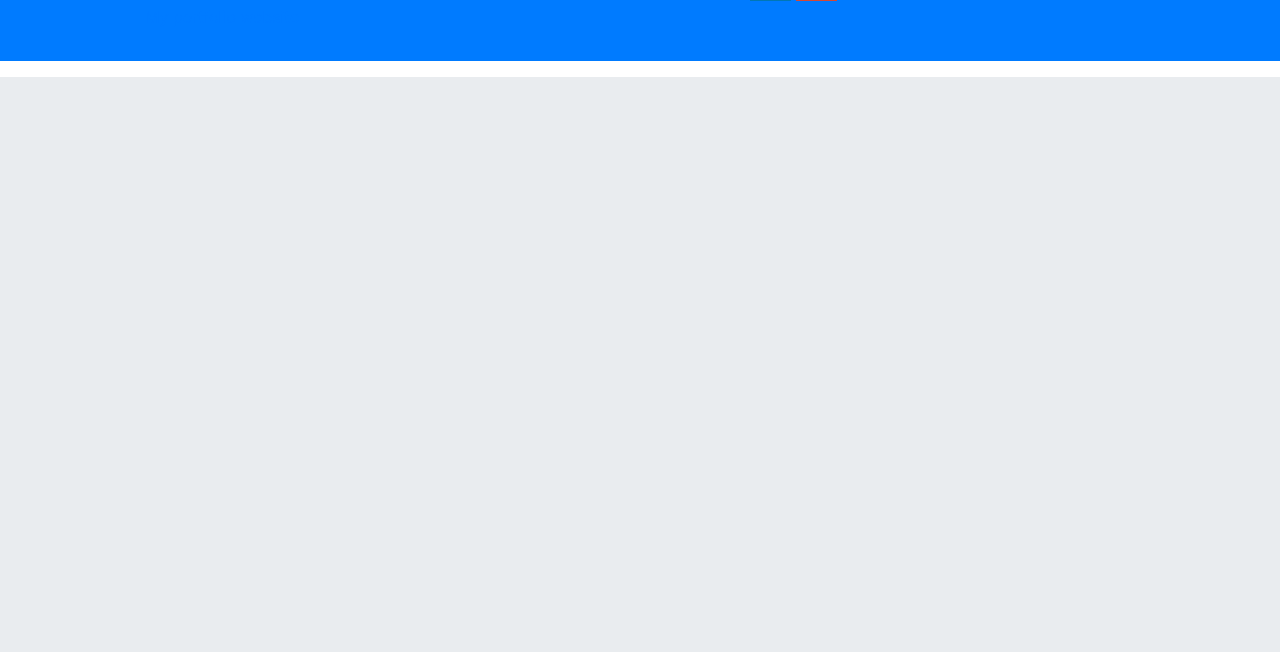
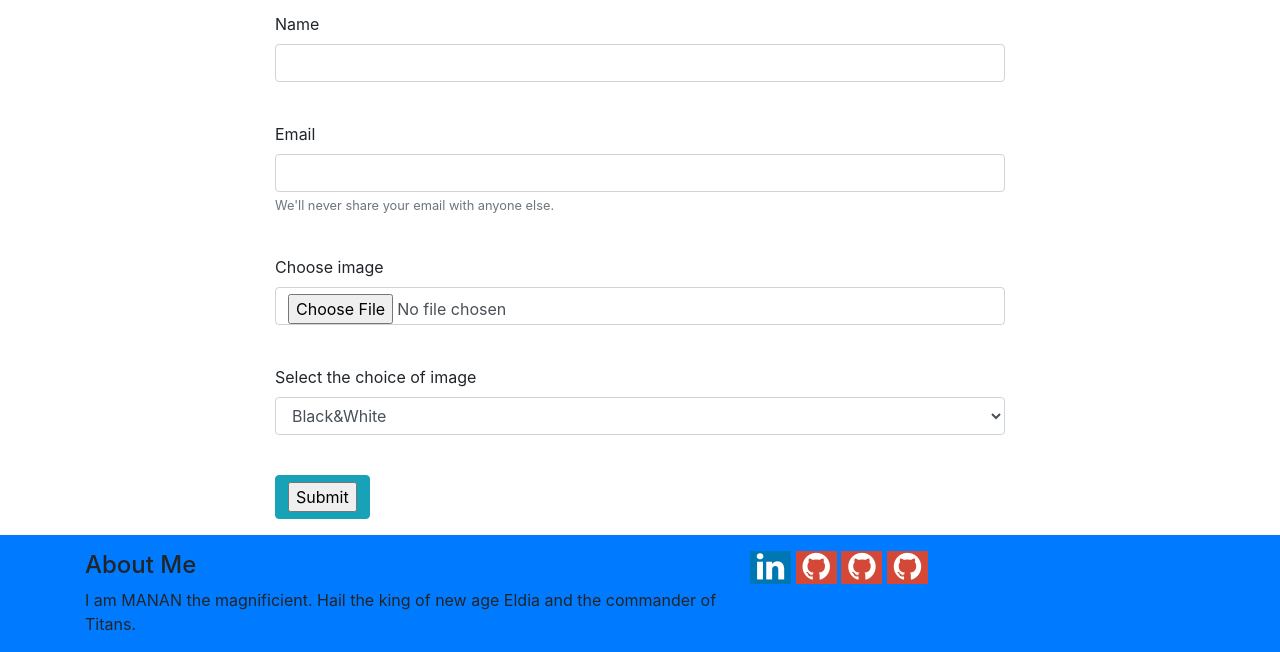
Before and after one commit to coder-1234/cartoon-app-flask, a Flask app: page / in a window 1280 px wide; the page is wider, and only the part inside the window is pictured. Shown: the part 723-1375 px from the top of that part. Before the commit the page ends 800 px from the top of that part, so only its background shows below. Run offline with Flask 2, Linux system fonts and the light colour scheme; some libraries are stand-ins or nearby versions.

Commit message:
Integrated cartoon.py

```diff
--- a/app.py
+++ b/app.py
@@ -1,11 +1,82 @@
-from flask import Flask, redirect, request, render_template
+from flask import Flask, redirect, request, render_template, url_for
+from flask_wtf import FlaskForm
+from wtforms import TextField, SubmitField, SelectField, validators
+from flask_wtf.file import FileField, FileRequired, FileAllowed
+from werkzeug import secure_filename
+import os
+from Cartoon import cartoonify
+from flask_mail import Mail,Message
+
 app = Flask(__name__)
 app.secret_key='Our secret key is our secret key. None of your secret key'
 
-@app.route('/',methods=['GET'])
+basedir = os.path.abspath(os.path.dirname(__file__))
+UPLOADED_PHOTOS_DEST = os.path.join(basedir,'static','uploads')
+
+app.config['SEND_FILE_MAX_AGE_DEFAULT'] = 0
+
+app.config['MAIL_SERVER']='smtp.gmail.com'
+app.config['MAIL_PORT'] = 465
+app.config['MAIL_USERNAME'] = 'hh5094266@gmail.com'
+app.config['MAIL_PASSWORD'] = 'Hhacker@1234'
+app.config['MAIL_USE_TLS'] = False
+app.config['MAIL_USE_SSL'] = True
+app.config['MAIL_DEFAULT_SENDER']='hh5094266@gmail.com'
+
+cartoon_choices = [('1','Black&White'),('2','Sketch'),('3','Painting')]
+class PhotoForm(FlaskForm):
+	name = TextField('Name',[validators.Required("Please enter your name")])
+	email = TextField('Email',[validators.Required("Please enter your email address."),validators.Email("Please enter valid email address.")])
+	photo = FileField('Choose image',validators=[FileRequired(),FileAllowed(['jpg','jpeg','png'],"Only images are allowed")])
+	select = SelectField('Select the choice of image',choices=cartoon_choices)
+	submit = SubmitField("Submit")
+
+class mailForm(FlaskForm):
+	recieve_mail = SelectField('Want to recieve mail of your image?',choices=[('1','Yes'),('2','No')])
+	submit = SubmitField('Confirm')
+
+mail = Mail(app)
+
+def send_mail(email,filename):
+	msg = Message('Cartoonify',sender=MAIL_USERNAME,reciever=email)
+	msg.body = 'Thanks for visiting. Please find attached your image'
+	with app.open_resource(os.path.join(UPLOADED_PHOTOS_DEST,filename)):
+		msg.attach(filename,"image/png",fp.read())
+		mail.send(msg)
+		print ('Sent')
+
+@app.route('/',methods=['GET','POST'])
 def initial():
+	form = PhotoForm()
 	print('Server running')
-	return render_template('index.html')
+	if request.method == 'GET':
+		return render_template('index.html',form=form)
+	else:
+		if form.validate_on_submit():
+			f = form.photo.data
+			try:
+				os.remove(os.path.join(UPLOADED_PHOTOS_DEST,secure_filename(f.filename)))
+				print('deleted file')
+			except:
+				print('new file')
+			finally:
+				f.save(os.path.join(UPLOADED_PHOTOS_DEST, secure_filename(f.filename)))
+				cartoonify(f.filename,dict(cartoon_choices).get(form.select.data))
+				return redirect(url_for('result',email = form.email.data,filename=f.filename))
+		else:
+			return render_template('index.html',form=form)
+
+@app.route('/result',methods=['GET','POST'])
+def result():
+	form = mailForm()
+	if request.method == 'GET':
+		return render_template('preview.html',email=request.args.get('email'), filename=request.args.get('filename'), form = form)
+	else:
+		if form.recieve_mail.data=='1':
+			send_mail(request.args.get('email'), request.args.get('filename'))
+
+		return redirect(url_for('initial'))
+
 
 if __name__ == '__main__':
 	app.run(debug = True)
--- /dev/null
+++ b/templates/footer.html
@@ -0,0 +1,39 @@
+  <!-- Footer -->
+    <footer>
+      <div class="container-fluid bg-primary pt-3" >
+        <div class="container">
+          <div class="row">
+            <div class="col-md-7">
+              <h4>About Me</h4>
+              <p>I am MANAN the magnificient. Hail the king of new age Eldia and the commander of Titans.</p>
+            </div>
+            <div class="col-md-5">
+              <div class="d-inline-block">
+                <div class="bg-circle-outline d-inline-block" style="background-color:#0077B5">
+                  <a href="https://www.linkedin.com/">
+                    <i class="fa fa-2x fa-fw fa-linkedin text-white"></i></a>
+                </div>
+                <div class="bg-circle-outline d-inline-block" style="background-color:#d34836">
+                  <a href="https://www.github.com/">
+                    <i class="fa fa-2x fa-fw fa-github text-white"></i></a>
+                </div>
+                <div class="bg-circle-outline d-inline-block" style="background-color:#d34836">
+                  <a href="https://www.github.com/">
+                    <i class="fa fa-2x fa-fw fa-github text-white"></i></a>
+                </div>
+                <div class="bg-circle-outline d-inline-block" style="background-color:#d34836">
+                  <a href="https://www.github.com/">
+                    <i class="fa fa-2x fa-fw fa-github text-white"></i></a>
+                </div>
+              </div>
+            </div>
+          </div>
+        </div>
+      </div>
+    </footer>
+      <!--/.footer-->
+  <script src="https://code.jquery.com/jquery-3.3.1.slim.min.js" integrity="sha384-q8i/X+965DzO0rT7abK41JStQIAqVgRVzpbzo5smXKp4YfRvH+8abtTE1Pi6jizo" crossorigin="anonymous"></script>
+  <script src="https://cdnjs.cloudflare.com/ajax/libs/popper.js/1.14.7/umd/popper.min.js" integrity="sha384-UO2eT0CpHqdSJQ6hJty5KVphtPhzWj9WO1clHTMGa3JDZwrnQq4sF86dIHNDz0W1" crossorigin="anonymous"></script>
+  <script src="https://stackpath.bootstrapcdn.com/bootstrap/4.3.1/js/bootstrap.min.js" integrity="sha384-JjSmVgyd0p3pXB1rRibZUAYoIIy6OrQ6VrjIEaFf/nJGzIxFDsf4x0xIM+B07jRM" crossorigin="anonymous"></script>
+</body>
+</html>
--- /dev/null
+++ b/templates/header.html
@@ -0,0 +1,19 @@
+<!DOCTYPE html>
+<html lang="en">
+<head>
+  <title>Title</title>
+  <meta charset="utf-8">
+  <meta name="viewport" content="width=device-width, initial-scale=1">
+  <link rel="stylesheet" href="https://stackpath.bootstrapcdn.com/bootstrap/4.3.1/css/bootstrap.min.css" integrity="sha384-ggOyR0iXCbMQv3Xipma34MD+dH/1fQ784/j6cY/iJTQUOhcWr7x9JvoRxT2MZw1T" crossorigin="anonymous">
+  <link rel="stylesheet" href="{{url_for('static',filename='css/main.css')}}">
+  <link href="//maxcdn.bootstrapcdn.com/font-awesome/4.7.0/css/font-awesome.min.css" rel="stylesheet">
+</head>
+<body>
+  <!-- Jumbotron -->
+  <div class="jumbotron" style="padding-left: 100px;">
+    <h1 class="display-4">Title</h1>
+    <p class="lead">Description</p>
+    <hr class="my-4">
+    <p>Some random thing</p>
+    <a class="btn btn-primary btn-lg" href="#" role="button">Some button</a>
+  </div>
--- a/templates/index.html
+++ b/templates/index.html
@@ -1,81 +1,61 @@
-<!DOCTYPE html>
-<html lang="en">
-<head>
-  <title>Text Summariser</title>
-  <meta charset="utf-8">
-  <meta name="viewport" content="width=device-width, initial-scale=1">
-  <link rel="stylesheet" href="https://stackpath.bootstrapcdn.com/bootstrap/4.3.1/css/bootstrap.min.css" integrity="sha384-ggOyR0iXCbMQv3Xipma34MD+dH/1fQ784/j6cY/iJTQUOhcWr7x9JvoRxT2MZw1T" crossorigin="anonymous">
-  <link rel="stylesheet" href="{{url_for('static',filename='css/main.css')}}">
-  <link href="//maxcdn.bootstrapcdn.com/font-awesome/4.7.0/css/font-awesome.min.css" rel="stylesheet">
-</head>
-<body>
-  <!-- Jumbotron -->
-  <div class="jumbotron">
-    <h1 class="display-4">Title</h1>
-    <p class="lead">Description</p>
-    <hr class="my-4">
-    <p>The algorithms for text summarisation used in this website are listed on the link below.</p>
-    <a class="btn btn-primary btn-lg" href="#" role="button">Some button</a>
+{% include 'header.html' %}
+
+<!-- Preview content -->
+  <div class="container">
+    <div class="row">
+      <div class="col-12 col-md-3">
+        <img src="{{url_for('static', filename='/orignal_image.png')}}">
+      </div>
+      <div class="col-12 col-md-3">
+        <img src="{{url_for('static',filename='/bw.png')}}">
+      </div>
+      <div class="col-12 col-md-3">
+        <img src="{{url_for('static',filename='/sketch.png')}}">
+      </div>
+      <div class="col-12 col-md-3">
+        <img src="{{url_for('static',filename='/cartoon.png')}}">
+      </div>
+    </div>
+    <hr>
+  </div>
+  <!-- Main content -->
+  <div class="container">
+    <div class="row">
+      <div class="col-12 col-md-2"></div>
+      <div class="col-12 col-md-8">
+        <form method="POST" action="/" enctype="multipart/form-data">
+          {{form.hidden_tag()}}
+          <div class="form-group">
+            {{form.name.label(class_='label')}}<br>
+            {{form.name(class_='form-control')}}
+          </div>
+          <br>
+          <div class="form-group">
+            {{form.email.label(class_='label')}}<br>
+            {{form.email(class_='form-control')}}
+            <small id="emailHelp" class="form-text text-muted">We'll never share your email with anyone else.</small>
+          </div><br>
+          <div class="form-group">
+            {{form.photo.label(class_='label')}}<br>
+            {{form.photo(class_='form-control')}}
+          </div><br>
+          <div class="form-group">
+            {{form.select.label(class_='label')}}<br>
+            {{form.select(class_='form-control')}}
+          </div><br>
+          {% for message in form.photo.errors %}
+          <div style="color:red;">{{message}}</div>
+          {% endfor %}
+          {% for message in form.email.errors %}
+          <div style="color:red;">{{message}}</div>
+          {% endfor %}
+          <div class="form-group">
+            <button class="btn btn-info btn-rounded" type="submit">{{form.submit(class_='subm')}}</button>
+          </div>
+        </form>
+      </div>
+      <div class="col-12 col-md-2"></div>
+    </div>
   </div>
 
-  <!-- Main content -->
-  <div class="container">
-    <form>
-      <div class="form-group">
-        <label for="exampleInputEmail1">Email address</label>
-        <input type="email" class="form-control" id="exampleInputEmail1" aria-describedby="emailHelp" placeholder="Enter email">
-        <small id="emailHelp" class="form-text text-muted">We'll never share your email with anyone else.</small>
-      </div>
-      <div class="form-group">
-        <label for="exampleInputPassword1">Password</label>
-        <input type="password" class="form-control" id="exampleInputPassword1" placeholder="Password">
-      </div>
-      <div class="form-group form-check">
-        <input type="checkbox" class="form-check-input" id="exampleCheck1">
-        <label class="form-check-label" for="exampleCheck1">Check me out</label>
-      </div>
-      <button type="submit" class="btn btn-primary">Submit</button>
-    </form>
-  </div>
-
-  <!-- Footer -->
-    <footer>
-       <div class="container-fluid bg-primary py-3">
-      <div class="container">
-        <div class="row">
-          <div class="col-md-7">
-              <div class="row py-0">
-            <div class="col-sm-1 hidden-md-down">
-                <a class="bg-circle bg-info" href="#">
-                  <i class="fa fa-2x fa-fw fa-address-card" aria-hidden="true "></i>
-                </a>
-              </div>
-              <div class="col-sm-11 text-white">
-                  <div><h4>  Contact</h4>
-                      <p><a href="#"> My portfolio website</a></p>
-                  </div>
-              </div>
-              </div>
-          </div>
-          <div class="col-md-5">
-            <div class="d-inline-block">
-              <div class="bg-circle-outline d-inline-block" style="background-color:#0077B5">
-                <a href="https://www.linkedin.com/">
-                  <i class="fa fa-2x fa-fw fa-linkedin text-white"></i></a>
-              </div>
-              <div class="bg-circle-outline d-inline-block" style="background-color:#d34836">
-                <a href="https://www.github.com/">
-                  <i class="fa fa-2x fa-fw fa-github text-white"></i></a>
-              </div>
-            </div>
-          </div>
-        </div>
-      </div>
-      </div>
-  </footer>
-      <!--/.footer-->
-  <script src="https://code.jquery.com/jquery-3.3.1.slim.min.js" integrity="sha384-q8i/X+965DzO0rT7abK41JStQIAqVgRVzpbzo5smXKp4YfRvH+8abtTE1Pi6jizo" crossorigin="anonymous"></script>
-  <script src="https://cdnjs.cloudflare.com/ajax/libs/popper.js/1.14.7/umd/popper.min.js" integrity="sha384-UO2eT0CpHqdSJQ6hJty5KVphtPhzWj9WO1clHTMGa3JDZwrnQq4sF86dIHNDz0W1" crossorigin="anonymous"></script>
-  <script src="https://stackpath.bootstrapcdn.com/bootstrap/4.3.1/js/bootstrap.min.js" integrity="sha384-JjSmVgyd0p3pXB1rRibZUAYoIIy6OrQ6VrjIEaFf/nJGzIxFDsf4x0xIM+B07jRM" crossorigin="anonymous"></script>
-</body>
-</html>
+{% include 'footer.html' %}
```
Also changed, not shown: Cartoon.py (+11 -25 lines), requirements.txt (+9 -0 lines), templates/preview.html (added, +32 -0 lines), static/uploads/542752.jpg (added), static/uploads/avengers-infinity-war-2018-movie-x8.jpg (added), static/uploads/dr-strange-movie-review.jpg (added), static/uploads/hulk-hela-thor-in-thor-ragnarok-5w.jpg (added), static/uploads/result_542752.jpg (added), static/uploads/result_avengers-infinity-war-2018-movie-x8.jpg (added), static/uploads/result_dr-strange-movie-review.jpg (added), static/uploads/result_hulk-hela-thor-in-thor-ragnarok-5w.jpg (added), 1 other file.
